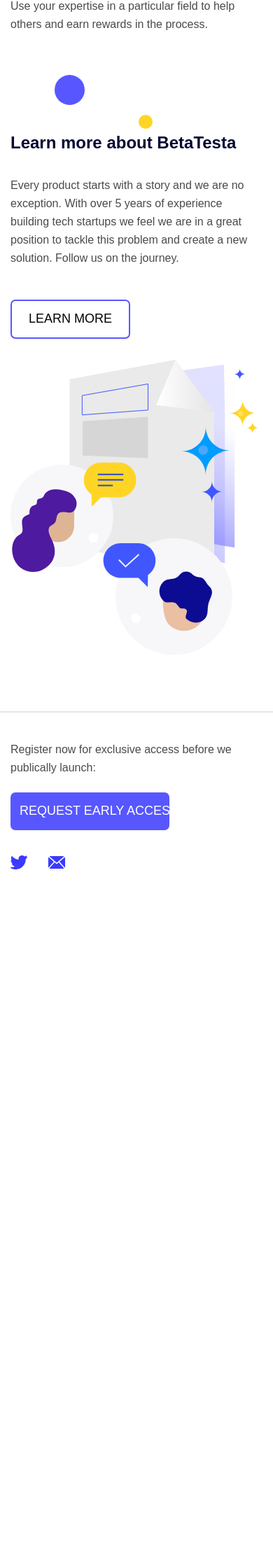
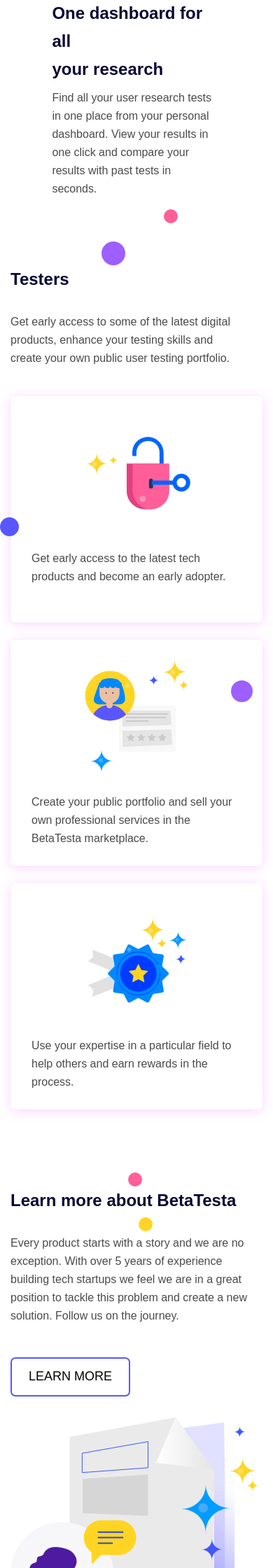
Before and after one commit to uCreateit/betatesta, a PHP site: page / in a window 390 px wide. Shown: the part 3043-5283 px from the top of the page at 70% size. Before the commit the page ends 4327 px from the top, so only its background shows below. Run offline with PHP 8.4, Linux system fonts and the light colour scheme; some web fonts are replaced.

Commit message:
updating mobile view

```diff
--- a/css/landing.css
+++ b/css/landing.css
@@ -366,9 +366,6 @@
     margin-right: 25px;
 }
 
-.display-2{
-    display: none !important;
-}
 
 .modal-lg {
     max-width:550px;
@@ -477,9 +474,7 @@
         line-height: 26px;
     }
 
-    .marker p {
-        padding: 0;
-    }
+
 
     .user_tester, .research_dashboard, .tester_dot {
         padding-top: 60px;
@@ -494,46 +489,6 @@
         position: relative;
     }
 
-    .tester_dot::after{
-        left: 20%;
-        bottom: 14px;
-        width: 43px;
-        height: 43px;
-        background: #5857FF;
-    }
-
-    .tester_dot .block_middle::after, .tester_dot .block_first::after{
-        display: none;
-    }
-
-    .tester_dot .block_last::after {
-        content: '';
-        position: absolute;
-        background: #9D5FFF;
-        height: 20px;
-        width: 20px;
-        border-radius: 50%;
-        right: 29px;
-        top: 24%;
-    }
-
-    .tester_dot::before {
-        background: #FF5E99;
-        height: 30px;
-        width: 30px;
-        right: 10%;
-        top: 3%;
-    }
-
-    .marker_dot .block_last::after {
-        left: 80px;
-        bottom: -7%;
-        top: auto;
-    }
-
-    .learn_betatesta::before{
-        top: 0;
-    }
     footer {
         border-top: 2px solid #e7e7e7;
         padding: 40px 0;
@@ -547,10 +502,6 @@
         text-align: left!important;
     }
 
-    .copyright{
-        display: none;
-    }
-
     .pairing_marker {
         margin-bottom: 80px;
     }
@@ -561,23 +512,14 @@
     }
 
     .block{
-        box-shadow: none;
-        min-height: 100%;
         max-width: 100%;
+        margin-top: 25px;
     }
 
-    .block_img {
-        width:100%;
-        height: 160px;
-    }
 
     .marker .justify-content-start, .marker .justify-content-end{
         justify-content: center !important;
     }
-    .block_content p {
-        padding: 0 0 26px;
-    }
-
     .logo {
         display: none;
     }
@@ -586,12 +528,4 @@
         display: none
     }
 
-    .display-1{
-        display: none !important;
-    }
-
-    .display-2{
-        display: block !important;
-    }
-
 }
--- a/index.html
+++ b/index.html
@@ -80,7 +80,7 @@
             </div>
           </div>
         </div>
-        <div class="col-md-4 d-flex justify-content-end display-1">
+        <div class="col-md-4 d-flex justify-content-end">
             <div class="block block_last">
               <div class="block_img d-flex justify-content-center">
                 <img src="images/marker-3.svg" alt="marker1" />
@@ -90,20 +90,10 @@
               </div>
             </div>
           </div>
-          <div class="col-md-4 d-flex display-2">
-              <div class="block block_last">
-                <div class="block_img d-flex justify-content-center">
-                  <img src="" alt="marker1" />
-                </div>
-                <div class="block_content">
-                    <p>Get a release readiness score so you can gauge when your products ready to ship.</p>
-                </div>
-              </div>
-            </div>
     </div>
   </div>
 </srction>
-<section class="user_tester d-none d-md-block">
+<section class="user_tester">
   <div class="container-fluid">
     <div class="row">
       <div class="col-md-6 align-self-center user_tester_content">
@@ -119,7 +109,7 @@
     </div>
   </div>
 </section>
-<section class="research_dashboard  d-none d-md-block">
+<section class="research_dashboard">
     <div class="container-fluid">
       <div class="row">
         <div class="col-md-6">
@@ -167,8 +157,8 @@
                   <p>Create your public portfolio and sell your own professional services in the BetaTesta marketplace.</p>
               </div>
             </div>
-          </div>
-          <div class="col-md-4 d-flex justify-content-end">
+        </div>
+        <div class="col-md-4 d-flex justify-content-end">
               <div class="block block_last">
                 <div class="block_img d-flex justify-content-center">
                   <img src="images/tester-3.svg" alt="marker1" />
@@ -177,7 +167,7 @@
                     <p>Use your expertise in a particular field to help others and earn rewards in the process.</p>
                 </div>
               </div>
-            </div>
+        </div>
       </div>
     </div>
 </srction>
```
